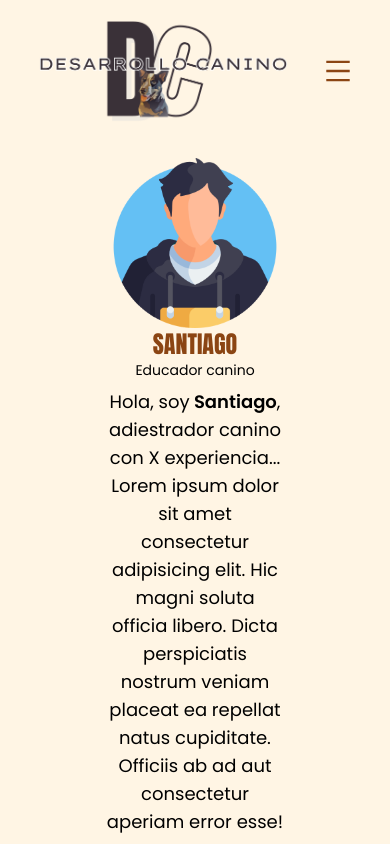
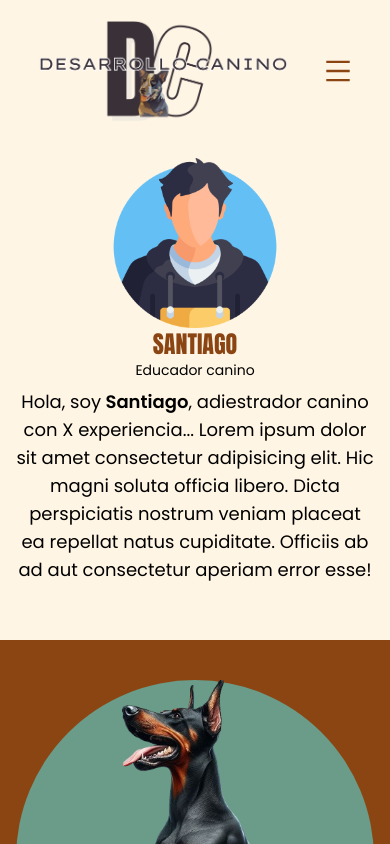
Before and after one commit to Brayanhenaor/desarrollo-canino, a Next.js app: page / in a window 390 px wide. Shown: the top 844 px of the page. Built offline with nearby package versions, Linux system fonts and the light colour scheme.

Commit message:
fix width

```diff
--- a/src/app/page.tsx
+++ b/src/app/page.tsx
@@ -33,7 +33,7 @@ export default function Home() {
                 height={170} />
               <span className={`font-bold ${anton.className} text-2xl text-[#8B4513]`}>SANTIAGO</span>
               <span className={`${poppins.className} text-sm text-[#8B4513 mb-2`}>Educador canino</span>
-              <p className={`text-center max-w-[50%] text-lg ${poppins.className}`}>
+              <p className={`text-center sm:max-w-[80%] md:max-w-[50%] text-lg ${poppins.className}`}>
                 Hola, soy
                 <b> Santiago</b>, adiestrador canino con X experiencia... Lorem ipsum dolor sit amet consectetur adipisicing elit. Hic magni soluta officia libero. Dicta perspiciatis nostrum veniam placeat ea repellat natus cupiditate. Officiis ab ad aut consectetur aperiam error esse!
               </p>
```
